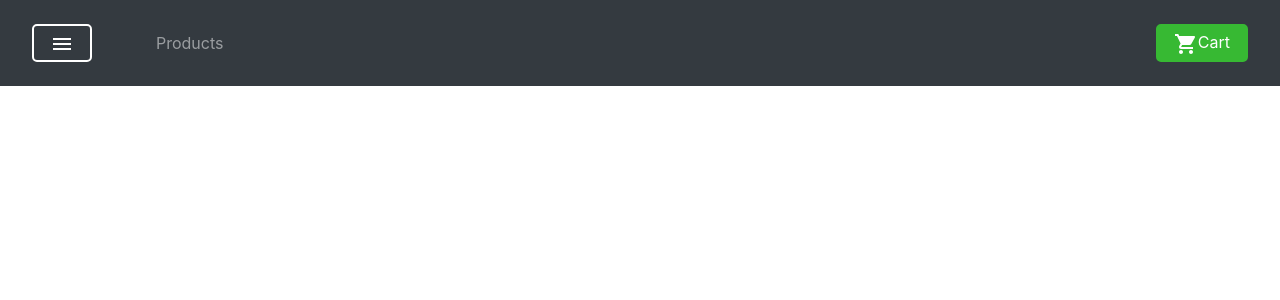
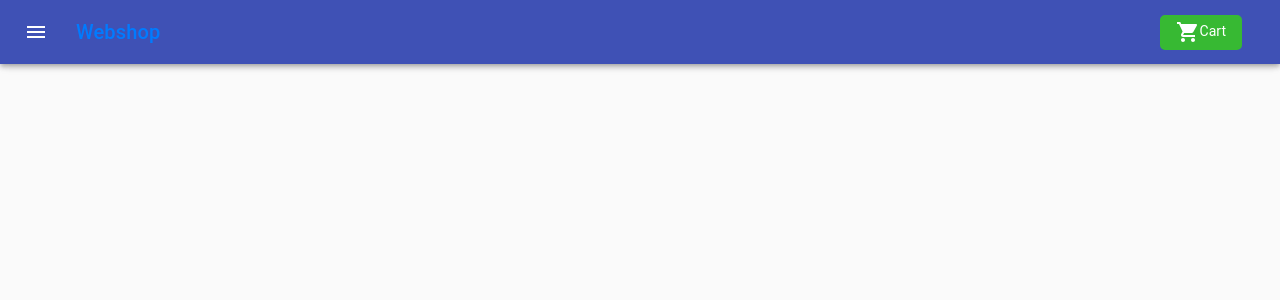
Before and after one commit to kristeri/React-Webshop, a React (Create React App) app: page / in a window 1280 px wide. Shown: the top 300 px of the page. Built offline with nearby package versions, Linux system fonts and the light colour scheme.

Commit message:
Add Sidebar component, Navbar refactoring

```diff
--- a/src/App.js
+++ b/src/App.js
@@ -1,13 +1,11 @@
 import React from 'react';
 import './App.css';
 import 'bootstrap/dist/css/bootstrap.min.css';
-import Navbar from './components/Navbar';
+import Sidebar from './components/Sidebar';
 
 function App() {
   return (
-    <div>
-      <Navbar/>
-    </div>
+    <Sidebar/>
   );
 }
 
--- a/src/components/Navbar.jsx
+++ b/src/components/Navbar.jsx
@@ -1,30 +1,45 @@
 import React from 'react';
 import { Link } from 'react-router-dom';
-import { Menu, ShoppingCart } from '@material-ui/icons';
+import clsx from 'clsx';
+import AppBar from '@material-ui/core/AppBar';
+import Toolbar from '@material-ui/core/Toolbar';
+import Typography from '@material-ui/core/Typography';
+import IconButton from '@material-ui/core/IconButton';
+import MenuIcon from '@material-ui/icons/Menu';
+import ShoppingCartIcon from '@material-ui/icons/ShoppingCart';
 import styled from 'styled-components';
 
-const Navbar = () => {
+const Navbar = ({ classes, open, handleDrawerOpen }) => {
  return (
-    <nav class="navbar navbar-dark bg-dark">
+    <AppBar
+    position="fixed"
+    className={clsx(classes.appBar, {
+      [classes.appBarShift]: open,
+    })}
+  >
+    <Toolbar>
+      <IconButton
+        color="inherit"
+        aria-label="open drawer"
+        onClick={handleDrawerOpen}
+        edge="start"
+        className={clsx(classes.menuButton, open && classes.hide)}
+      >
+        <MenuIcon />
+      </IconButton>
       <Link to="/">
-            <StyledMenuButton>
-                <Menu/>
-            </StyledMenuButton>
+        <Typography variant="h6" noWrap>
+          Webshop
+        </Typography>
       </Link>
-        <ul className="navbar-nav align-items-center">
-            <li className="nav-item ml-5">
-                <Link to="/" className="nav-link">
-                    Products
-                </Link>
-            </li>
-        </ul>
       <Link to='/cart' className="ml-auto">
         <StyledCartButton>
-                <ShoppingCart/>
+            <ShoppingCartIcon/>
             Cart
         </StyledCartButton>
       </Link>
-    </nav>
+    </Toolbar>
+  </AppBar>
  )
 }
 
--- /dev/null
+++ b/src/components/Sidebar.jsx
@@ -0,0 +1,139 @@
+import React from 'react';
+import { Link } from 'react-router-dom';
+import clsx from 'clsx';
+import { makeStyles, useTheme } from '@material-ui/core/styles';
+import Drawer from '@material-ui/core/Drawer';
+import CssBaseline from '@material-ui/core/CssBaseline';
+import List from '@material-ui/core/List';
+import Typography from '@material-ui/core/Typography';
+import Divider from '@material-ui/core/Divider';
+import IconButton from '@material-ui/core/IconButton';
+import ChevronLeftIcon from '@material-ui/icons/ChevronLeft';
+import ChevronRightIcon from '@material-ui/icons/ChevronRight';
+import ListItem from '@material-ui/core/ListItem';
+import ListItemText from '@material-ui/core/ListItemText';
+import styled from 'styled-components';
+import Navbar from './Navbar';
+
+const drawerWidth = 240;
+
+const useStyles = makeStyles(theme => ({
+  root: {
+    display: 'flex',
+  },
+  appBar: {
+    transition: theme.transitions.create(['margin', 'width'], {
+      easing: theme.transitions.easing.sharp,
+      duration: theme.transitions.duration.leavingScreen,
+    }),
+  },
+  appBarShift: {
+    width: `calc(100% - ${drawerWidth}px)`,
+    marginLeft: drawerWidth,
+    transition: theme.transitions.create(['margin', 'width'], {
+      easing: theme.transitions.easing.easeOut,
+      duration: theme.transitions.duration.enteringScreen,
+    }),
+  },
+  menuButton: {
+    marginRight: theme.spacing(2),
+  },
+  hide: {
+    display: 'none',
+  },
+  drawer: {
+    width: drawerWidth,
+    flexShrink: 0,
+  },
+  drawerPaper: {
+    width: drawerWidth,
+  },
+  drawerHeader: {
+    display: 'flex',
+    alignItems: 'center',
+    padding: theme.spacing(0, 1),
+    ...theme.mixins.toolbar,
+    justifyContent: 'flex-end',
+  },
+  content: {
+    flexGrow: 1,
+    padding: theme.spacing(3),
+    transition: theme.transitions.create('margin', {
+      easing: theme.transitions.easing.sharp,
+      duration: theme.transitions.duration.leavingScreen,
+    }),
+    marginLeft: -drawerWidth,
+  },
+  contentShift: {
+    transition: theme.transitions.create('margin', {
+      easing: theme.transitions.easing.easeOut,
+      duration: theme.transitions.duration.enteringScreen,
+    }),
+    marginLeft: 0,
+  },
+}));
+
+const StyledCartButton = styled.button`
+    background: rgb(55, 185, 51);
+    color: white;
+    display: inline-block;
+    font-size: 1em;
+    margin: 1em;
+    padding: 0.25em 1em;
+    border: 2px solid rgb(55, 185, 51);
+    border-radius: 5px;
+    display: block;
+`
+
+const Sidebar = () =>  {
+  const classes = useStyles();
+  const theme = useTheme();
+  const [open, setOpen] = React.useState(false);
+
+  const handleDrawerOpen = () => {
+    setOpen(true);
+  };
+
+  const handleDrawerClose = () => {
+    setOpen(false);
+  };
+
+  return (
+    <div className={classes.root}>
+      <CssBaseline />
+        <Navbar classes={classes} open={open} handleDrawerOpen={handleDrawerOpen} />
+      <Drawer
+        className={classes.drawer}
+        variant="persistent"
+        anchor="left"
+        open={open}
+        classes={{
+          paper: classes.drawerPaper,
+        }}
+      >
+        <div className={classes.drawerHeader}>
+          <IconButton onClick={handleDrawerClose}>
+            {theme.direction === 'ltr' ? <ChevronLeftIcon /> : <ChevronRightIcon />}
+          </IconButton>
+        </div>
+        <Divider />
+        <List>
+          {['Your Account', 'Language', 'Help', 'Sign In'].map((text, index) => (
+            <ListItem button key={text}>
+              <ListItemText primary={text} />
+            </ListItem>
+          ))}
+        </List>
+      </Drawer>
+      <main
+        className={clsx(classes.content, {
+          [classes.contentShift]: open,
+        })}
+      >
+        <div className={classes.drawerHeader} />
+      </main>
+    </div>
+  );
+}
+
+export default Sidebar;
```
Lines whose indentation alone changed are shown as unchanged.
